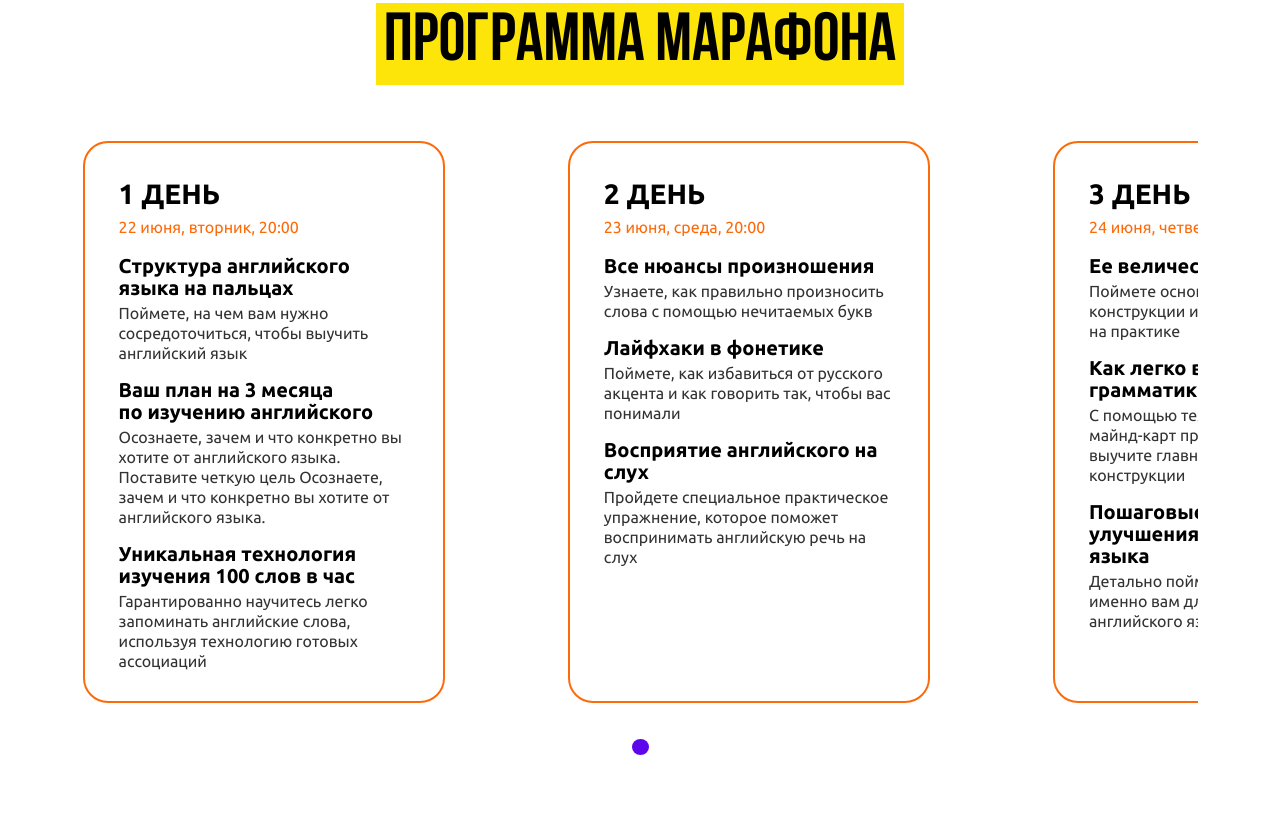
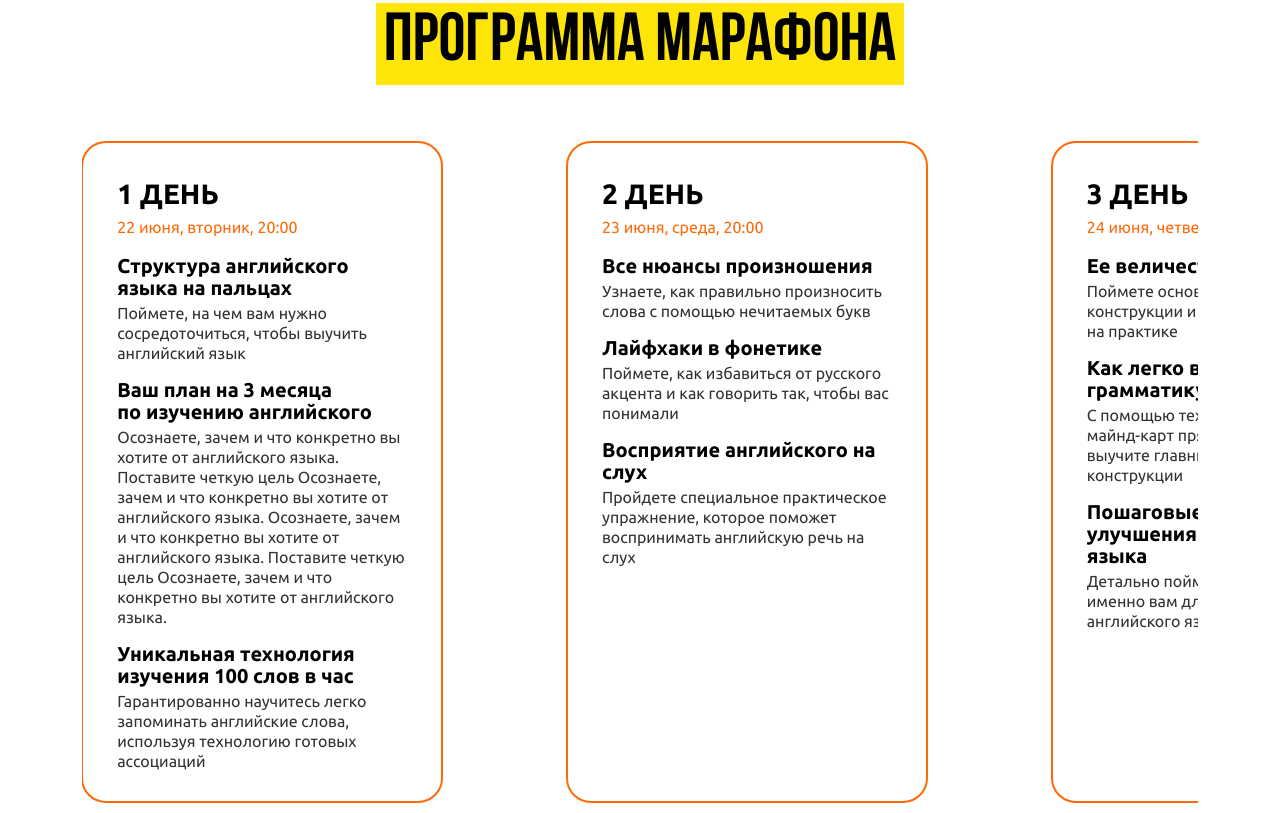
Before and after one commit to Fpsska/Advance-Task, a website: page app/index.html in a window 1280 px wide. Shown: the part 1287-2100 px from the top of the page. Drawn offline with Linux system fonts and the light colour scheme.

Commit message:
feat: add adaptive height for timetable__slider-item

```diff
--- a/app/assets/scss/media.scss
+++ b/app/assets/scss/media.scss
@@ -142,9 +142,6 @@
     .timer-separator {
         padding: 0 !important;
     }
-    .card {
-        width: auto;
-    }
     .presents__number {
         width: 54px;
         height: 76px;
--- a/app/assets/scss/style.scss
+++ b/app/assets/scss/style.scss
@@ -85,6 +85,15 @@ body {
 }
 .timetable {
     margin: 100px 0 200px 0;
+    &__slider-item {
+        display: flex;
+        flex: 1 0 auto;
+        height: 100%;
+    }
+
+    .owl-stage {
+        display: flex;
+    }
     .owl-dots {
         text-align: center;
         margin-top: 34px;
@@ -102,8 +111,8 @@ body {
 }
 .card {
     width: 362px;
+    height: 100%;
     min-height: 562px;
-    height: 100%;
     padding: 30px 34px;
     background: $white-color;
     border: 2px solid $orange-color;
--- a/app/index.html
+++ b/app/index.html
@@ -399,6 +399,9 @@
                     </li>
                     <li class="title mb-1">Ваш план на 3 месяца по изучению английского</li>
                     <li class="description mb-3">
+                      Осознаете, зачем и что конкретно вы хотите от английского языка.
+                      Поставите
+                      четкую цель Осознаете, зачем и что конкретно вы хотите от английского языка.
                       Осознаете, зачем и что конкретно вы хотите от английского языка.
                       Поставите
                       четкую цель Осознаете, зачем и что конкретно вы хотите от английского языка.
```
Also changed, not shown: app/assets/css/style.css.
